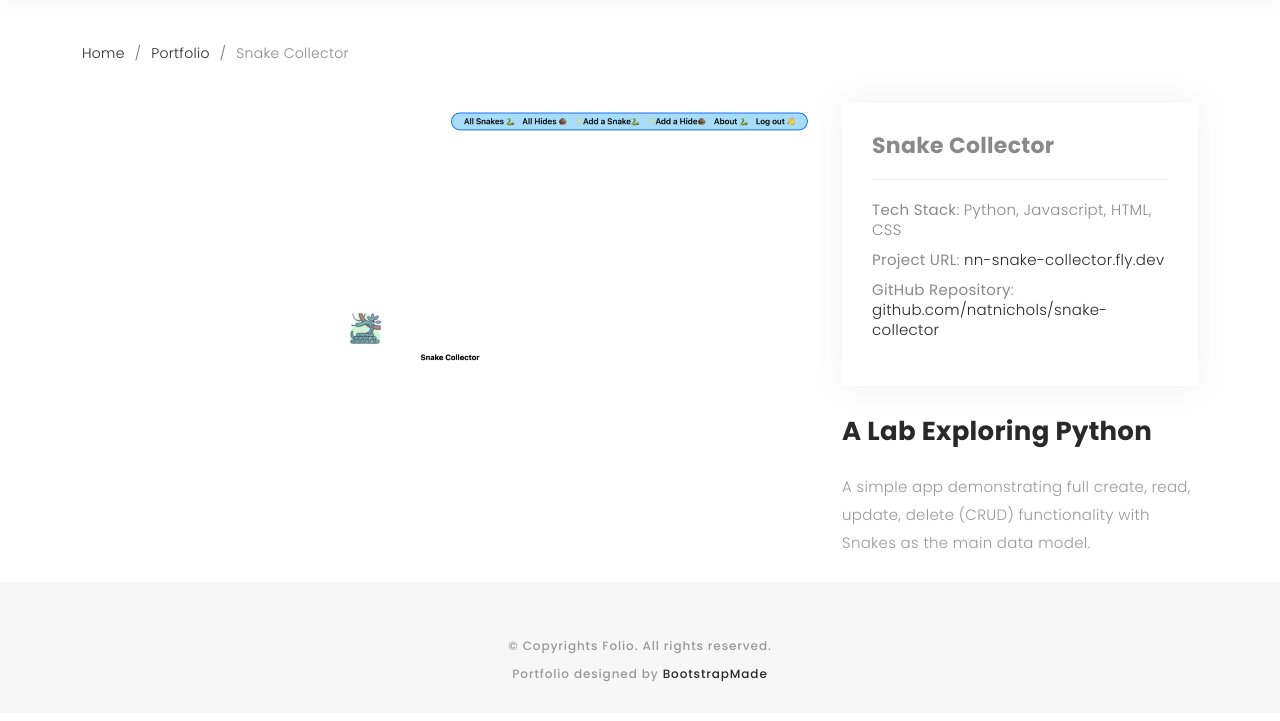
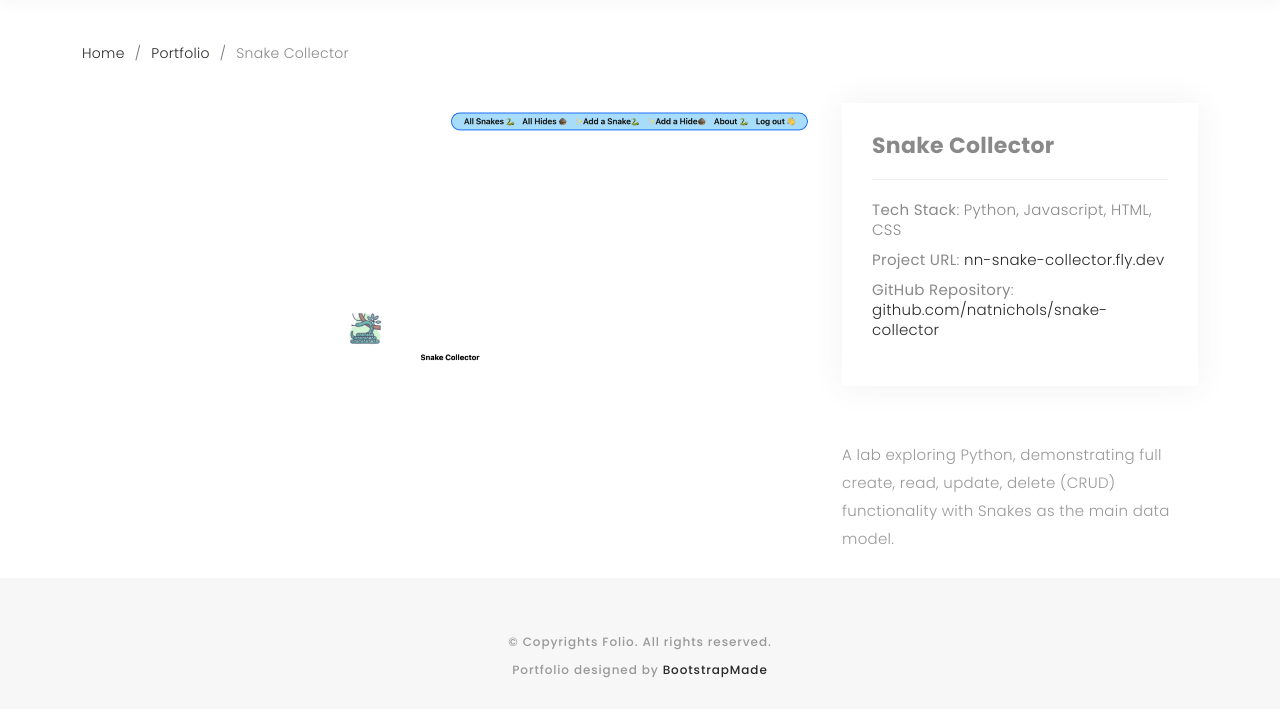
Before and after one commit to natnichols/nn-portfolio-mach1, a plain HTML site: page snake-collector-details.html in a window 1280 px wide. Shown: the part 77-798 px from the top of the page. Drawn offline with nearby package versions, Linux system fonts and the light colour scheme; a web font is replaced by a local one.

Commit message:
update app description

```diff
--- a/snake-collector-details.html
+++ b/snake-collector-details.html
@@ -114,9 +114,8 @@
               </ul>
             </div>
             <div class="portfolio-description">
-              <h2>A Lab Exploring Python</h2>
               <p>
-                A simple app demonstrating full create, read, update, delete (CRUD) functionality with Snakes as the main data model.
+                A lab exploring Python, demonstrating full create, read, update, delete (CRUD) functionality with Snakes as the main data model.
               </p>
             </div>
           </div>
```
